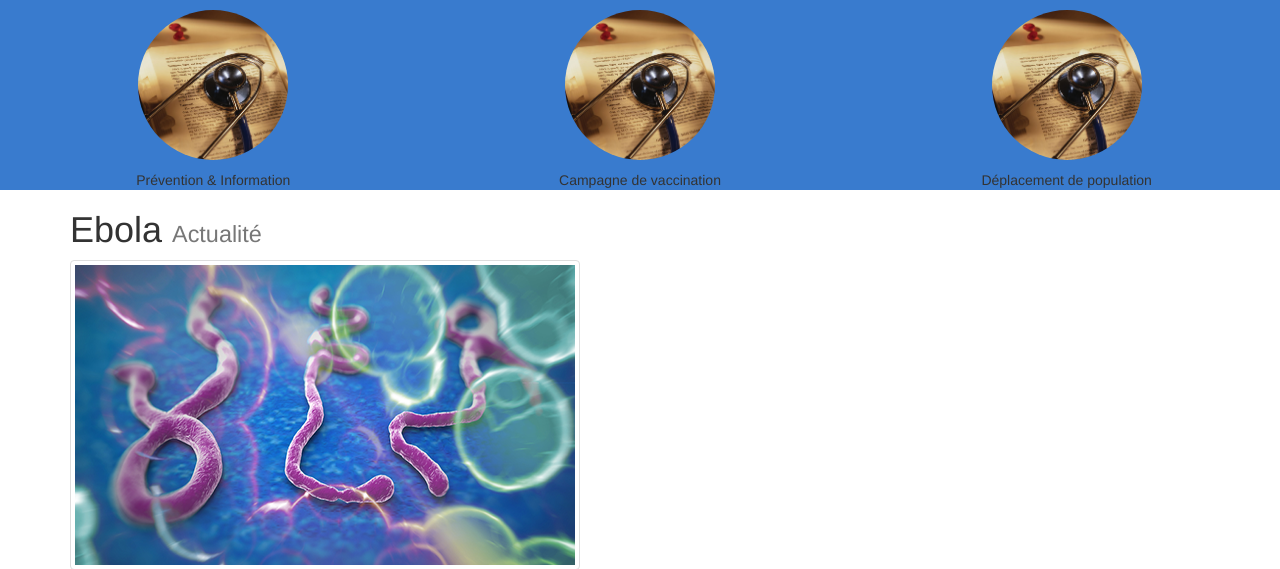
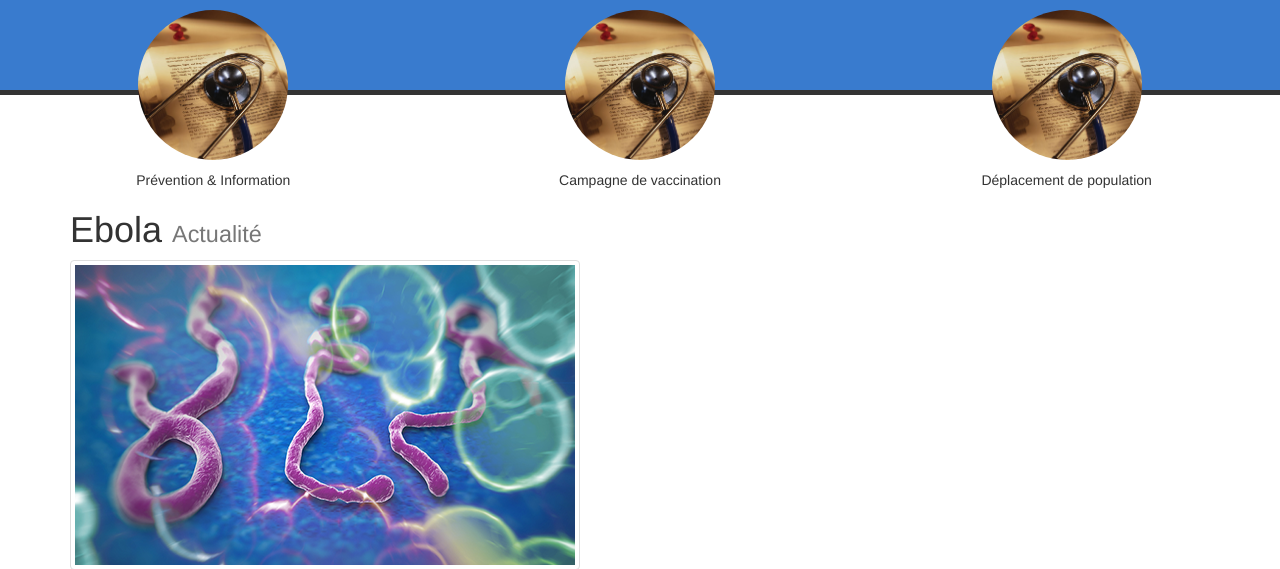
Before and after one commit to 20cent06/Pipe-My-Fork, a PHP site: page / in a window 1280 px wide. Shown: the top 569 px of the page. Run offline with PHP 8.4, Linux system fonts and the light colour scheme; some libraries are stand-ins or nearby versions.

Commit message:
Menu CSS

```diff
--- a/css/global.css
+++ b/css/global.css
@@ -7,29 +7,33 @@
     Author     : Pipe My Fork - Nuit de l'info 2014
 */
 /* line 9, ../sass/global.scss */
-header ul {
+header #header-background {
+  width: 100%;
+  position: absolute;
+  height: 95px;
   background-color: #397bce;
+  border-bottom: 5px solid #333333;
 }
-/* line 11, ../sass/global.scss */
+/* line 17, ../sass/global.scss */
 header ul li {
   text-align: center;
 }
-/* line 13, ../sass/global.scss */
+/* line 19, ../sass/global.scss */
 header ul li a {
   width: 180px;
   margin: auto;
 }
-/* line 16, ../sass/global.scss */
+/* line 22, ../sass/global.scss */
 header ul li a:hover {
   background-color: inherit !important;
 }
-/* line 20, ../sass/global.scss */
+/* line 26, ../sass/global.scss */
 header ul li a img {
   width: 150px;
   margin: auto;
 }
 
-/* line 30, ../sass/global.scss */
+/* line 36, ../sass/global.scss */
 div .cadre-contenu {
   display: block;
 }
--- a/index.php
+++ b/index.php
@@ -31,6 +31,7 @@
     </head>
     <body>
         <header>
+            <div id="header-background"></div>
             <ul class="nav nav-justified nav-pills">
                 <li><a href="index.php?page=PreventionEtInformation_Actualite.tpl"><img src="img/prevention.jpg" class="img-circle img-responsive"></a>Prévention & Information</li>
                 <li><a href="index.php?page=CampagneVaccination.tpl"><img src="img/prevention.jpg" class="img-circle img-responsive"></a>Campagne de vaccination</li>
--- a/sass/_variables.scss
+++ b/sass/_variables.scss
@@ -4,3 +4,5 @@
 */
 
 $header_background:     #397BCE;
+
+$border-color:          #333;
--- a/sass/global.scss
+++ b/sass/global.scss
@@ -6,8 +6,14 @@
 @import "variables";
 
 header {
+    #header-background {
+        width: 100%;
+        position: absolute;
+        height: 95px;
+        background-color: $header_background;
+        border-bottom: 5px solid $border-color;
+    }
     ul {
-        background-color: $header_background;
         li {
             text-align: center;
             a {
--- a/templates/CampagneVaccination.tpl
+++ b/templates/CampagneVaccination.tpl
@@ -1,5 +1,5 @@
 <div class="container">
 
     <h1 style="text-align: center; color: red">Campagne Vaccination</h1>
-    <img src="img/ajouterPersonne.jpg" class="img-circle img-responsive">Ajouter une Personne Vaccinner</a>
+    <img src="img/ajouterPersonne.jpg" class="img-circle img-responsive">Ajouter une Personne Vacciner</a>
 </div>
```
